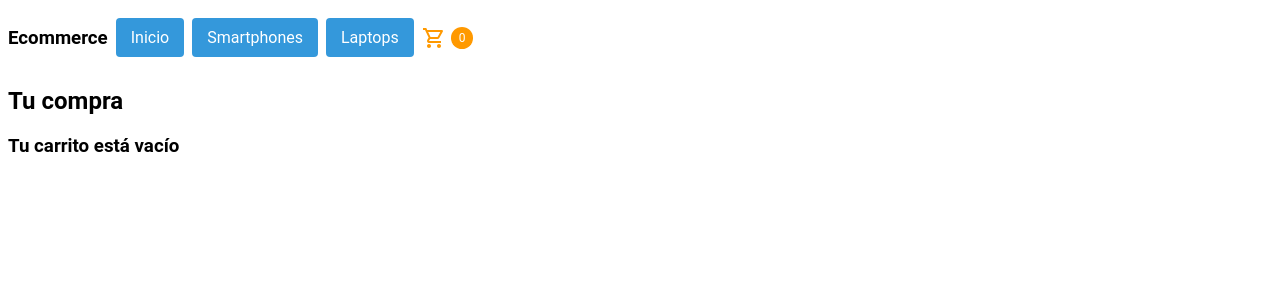
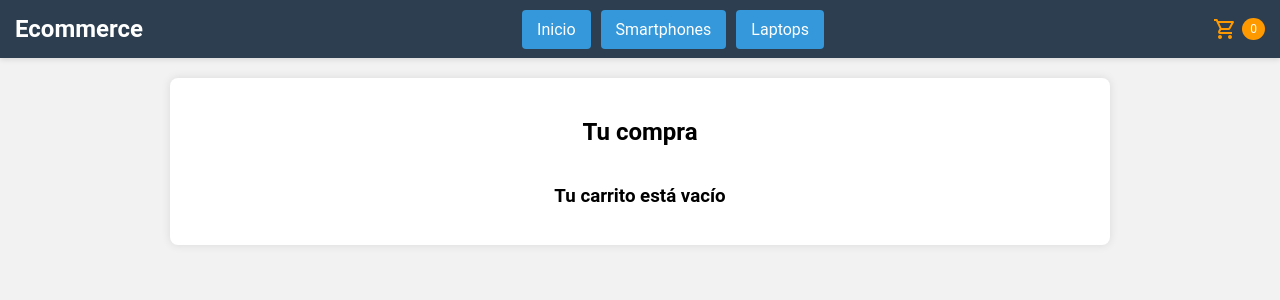
Before and after one commit to js-urquiza/reactEcommerce, a React (Vite) app in the folder ecommerce/: page /cart in a window 1280 px wide. Shown: the top 300 px of the page. Built offline with nearby package versions, Linux system fonts and the light colour scheme.

Commit message:
[General] Modifico estilos

```diff
--- a/ecommerce/src/App.css
+++ b/ecommerce/src/App.css
@@ -1,3 +1,9 @@
 * {
     font-family: Roboto;
 }
+
+body {
+    margin: 0px;
+    padding: 0px;
+    background-color: #f2f2f2;
+}
--- a/ecommerce/src/components/atoms/NavButton/NavButton.css
+++ b/ecommerce/src/components/atoms/NavButton/NavButton.css
@@ -1,9 +1,15 @@
-.btn {
-    background-color: #3498db;
-    color: #fff;
+nav .btn {
+    background-color: #3498db; /* Azul similar al de Amazon */
+    color: #fff; /* Color de texto blanco */
     padding: 10px 15px;
     border: none;
     border-radius: 4px;
     cursor: pointer;
     text-decoration: none;
+    margin-right: 10px;
+    transition: background-color 0.3s;
 }
+
+nav .btn:hover {
+    background-color: #2574a9;
+}
--- a/ecommerce/src/components/molecules/Item/Item.css
+++ b/ecommerce/src/components/molecules/Item/Item.css
@@ -1,4 +1,8 @@
 .item-list-card {
+    display: flex;
+    flex-direction: column;
+    align-items: center;
+    align-content: center;
     background-color: #fff;
     border-radius: 8px;
     box-shadow: 0 0 10px rgba(0, 0, 0, 0.1);
@@ -12,9 +16,13 @@
     transform: scale(1.05);
 }
 
+.item-list-card .image {
+    margin: 12px;
+}
+
 .item-list-card img {
     width: 100%;
-    height: 200px;
+    height: 180px;
     object-fit: contain;
 }
 
--- a/ecommerce/src/components/molecules/Item/Item.jsx
+++ b/ecommerce/src/components/molecules/Item/Item.jsx
@@ -6,7 +6,9 @@ const Item = ({product}) => {
   return (
     <>
       <div className="item-list-card">
-        <img src={product.img} alt="Product Image" />
+        <div className='image'>
+          <img src={product.img} alt="Product Image" />
+        </div>
         <div className="card-content">
           <Link to={`/item/${product.id}`}>Ver detalle</Link>
           <div className="card-title">{product.name}</div>
--- a/ecommerce/src/components/molecules/ItemDetail/ItemDetail.css
+++ b/ecommerce/src/components/molecules/ItemDetail/ItemDetail.css
@@ -5,7 +5,7 @@
     gap: 8px;
     font-family: 'Roboto', sans-serif;
     max-width: 600px;
-    margin: 0 auto;
+    margin: 24px auto;
     padding: 20px;
     border: 1px solid #ddd;
     border-radius: 8px;
--- a/ecommerce/src/components/organisms/Navbar/Navbar.css
+++ b/ecommerce/src/components/organisms/Navbar/Navbar.css
@@ -1,5 +1,17 @@
 nav {
+    background-color: #2c3e50;
+    color: #fff;
     display: flex;
+    flex-wrap: wrap;
+    gap: 12px;
+    justify-content: space-between;
     align-items: center;
-    gap: 8px;
+    margin: 0px;
+    padding: 15px;
+    box-shadow: 0 2px 5px rgba(0, 0, 0, 0.1);
 }
+
+nav h3 {
+    font-size: 24px;
+    margin: 0;
+}
--- a/ecommerce/src/components/organisms/Navbar/Navbar.jsx
+++ b/ecommerce/src/components/organisms/Navbar/Navbar.jsx
@@ -24,7 +24,9 @@ const Navbar = () => {
       <>
         <nav>
             <h3>Ecommerce</h3>
+            <div className='btns-container'>
             { categories.map((categories, index) => <NavButton key={index} categories={categories} />) }
+            </div>
             <CartWidget />
         </nav>
       </>
--- a/ecommerce/src/components/pages/Cart/Cart.css
+++ b/ecommerce/src/components/pages/Cart/Cart.css
@@ -1,7 +1,15 @@
+.cart-info-container {
+    display: flex;
+    flex-wrap: wrap;
+    flex-direction: column;
+    padding-top: 12px;
+}
+
 .cart {
     display: flex;
     flex-wrap: wrap;
     flex-direction: column;
+    align-items: center;
     font-family: Arial, sans-serif;
     max-width: 600px;
     margin: 20px auto;
@@ -11,8 +19,9 @@
     border-radius: 8px;
 }
 
-.cart .empty-cart{
+.cart-info-container .empty-cart{
     display: inline-block;
+    width: 100%;
     background-color: #ff4d4f;
     color: #fff;
     padding: 10px 15px;
@@ -26,12 +35,33 @@
     transition: background-color 0.3s;
 }
 
-.cart .empty-cart:hover {
+.cart-info-container .empty-cart:hover {
     background-color: #ff3333;
     /* Cambio de color al pasar el ratón */
 }
 
-.cart .remove-item {
+.cart-info-container .continue {
+    display: inline-block;
+    width: 100%;
+    background-color: #4CAF50;
+    color: #fff;
+    padding: 10px 15px;
+    font-size: 16px;
+    font-weight: bold;
+    text-align: center;
+    text-decoration: none;
+    border: none;
+    border-radius: 4px;
+    cursor: pointer;
+    transition: background-color 0.3s;
+}
+
+.cart-info-container .continue:hover {
+    background-color: #3a9f3d;
+    /* Cambio de color al pasar el ratón */
+}
+
+.cart-info-container .remove-item {
     background-color: #d9534f;
     /* Rojo similar al de Amazon */
     color: #fff;
@@ -47,7 +77,7 @@
     transition: background-color 0.3s;
 }
 
-.cart .remove-item:hover {
+.cart-info-container .remove-item:hover {
     background-color: #c9302c;
     /* Cambio de color al pasar el ratón */
 }
@@ -92,7 +122,27 @@
     margin-bottom: 5px;
 }
 
+.cart-info-container .summary {
+    display: flex;
+    flex-wrap: wrap;
+    flex-direction: column;
+    gap: 12px;
+    align-items: center;
+    font-family: Arial, sans-serif;
+    min-width: 320px;
+    max-width: 600px;
+    margin: 20px auto;
+    padding: 20px;
+    background-color: #fff;
+    box-shadow: 0 0 10px rgba(0, 0, 0, 0.1);
+    border-radius: 8px;
+}
+
 @media only screen and (min-width: 992px) {
+
+    .cart-info-container {
+        flex-direction: row;
+    }
 
     .cart {
         max-width: 900px;
--- a/ecommerce/src/components/pages/Cart/Cart.jsx
+++ b/ecommerce/src/components/pages/Cart/Cart.jsx
@@ -11,11 +11,16 @@ const Cart = () => {
 
   return (
     <div>
+      {cart.length == 0 ? (
+        <>
+        <div className='cart'>
           <h2>Tu compra</h2>
-      {cart.length == 0 ? (
           <h3 className="cart-empty">Tu carrito está vacío</h3>
+        </div>
+        </>
       ) : (
         <>
+        <div className='cart-info-container'>
           <div className='cart'>
             {cart.map((item) => (
               <div className='item' key={item.id}>
@@ -29,8 +34,12 @@ const Cart = () => {
                 {/* Si no se hace una función callback on onClick entonces no se puede para id por parámetro */}
               </div>
             ))}
+          </div>
+          <div className='summary'>
             <h3>Total: ${total()}</h3>
             <button className='empty-cart' onClick={()=>emptyCart()}>Vaciar</button>
+            <button className='continue'>Continuar</button>
+          </div>
         </div>
         </>
       )}
```
Lines whose indentation alone changed are shown as unchanged.
